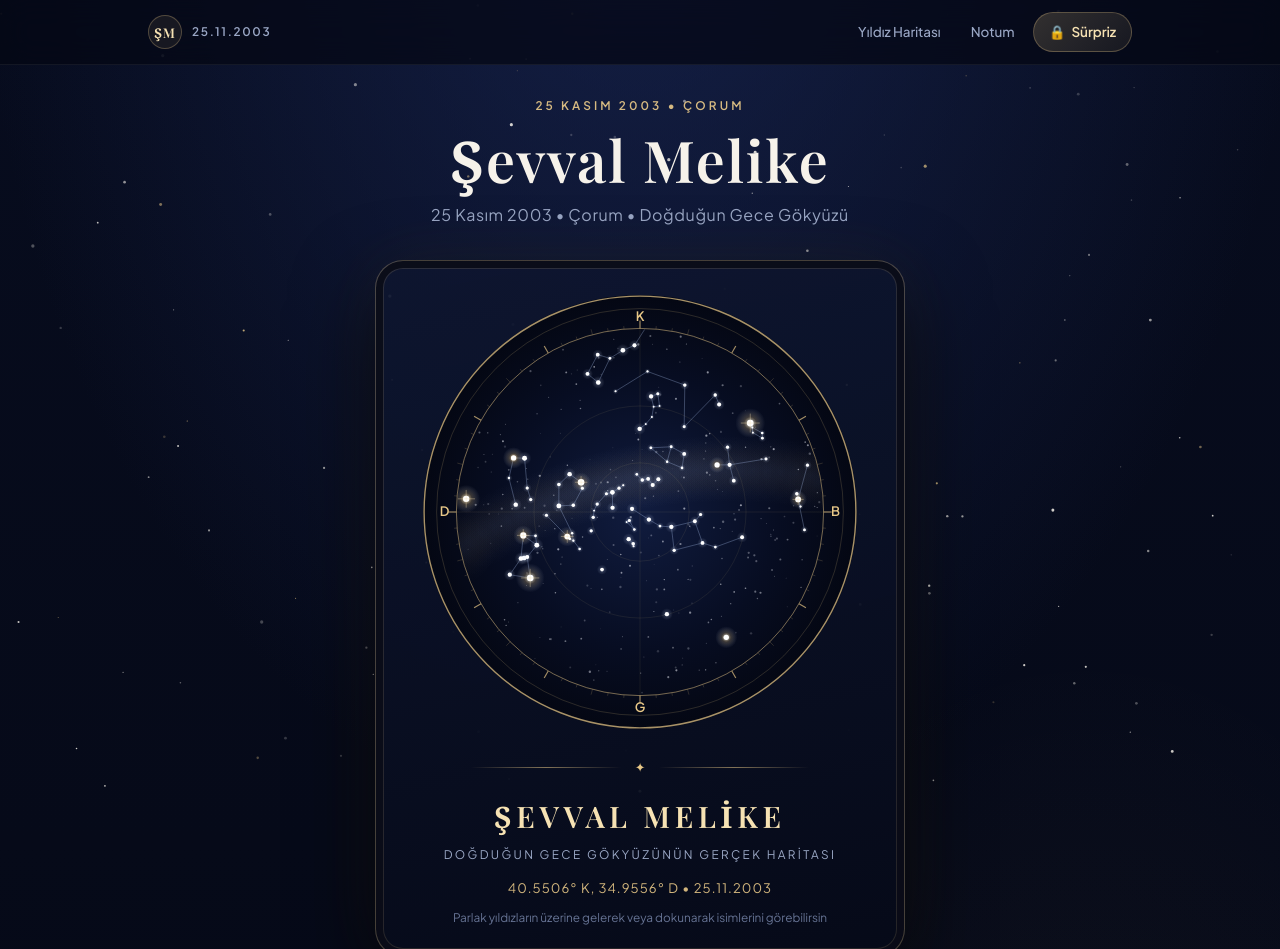
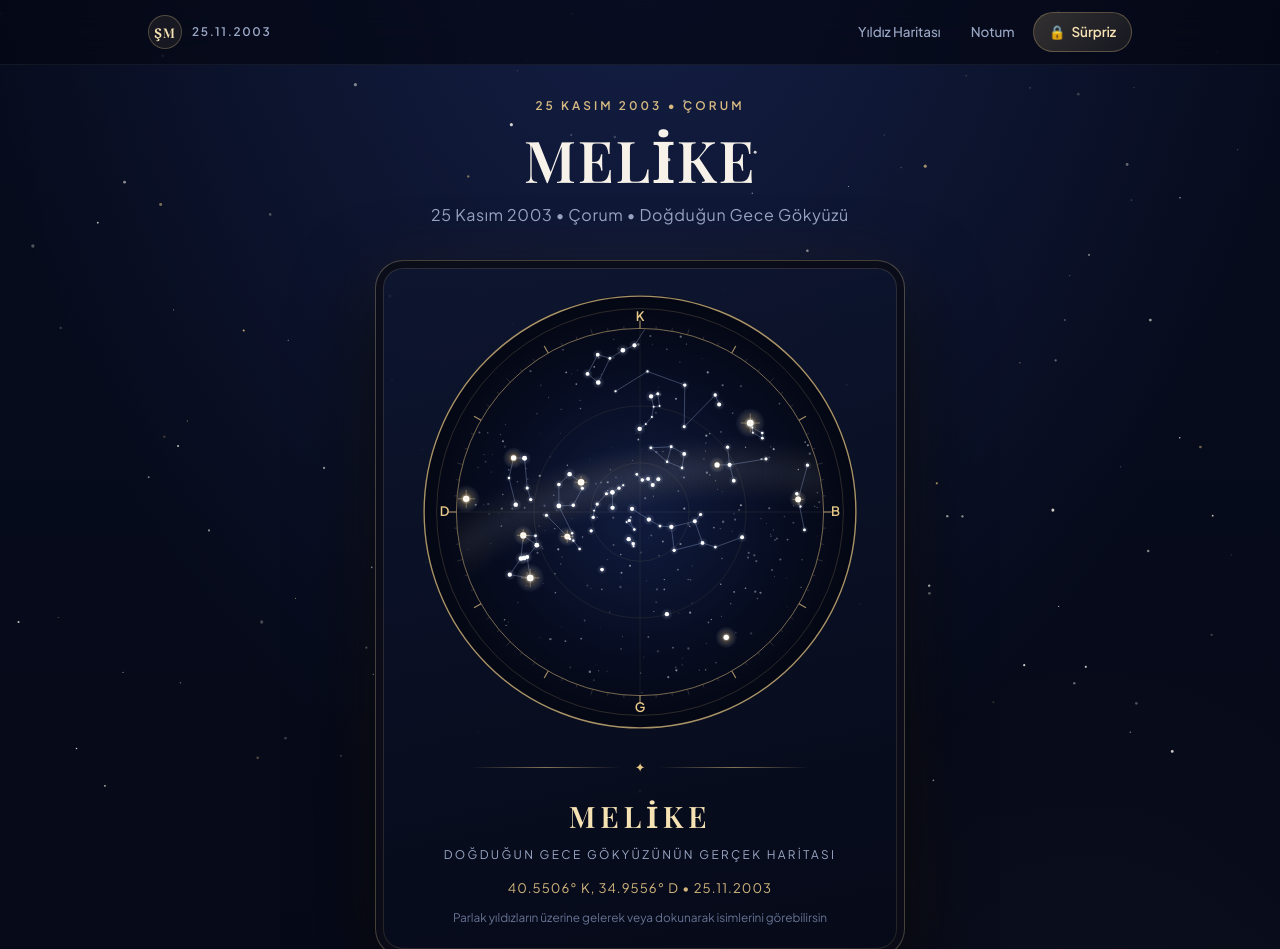
Before and after one commit to Frknakay/iyikidogdunmelike, a plain HTML site: page index.html in a window 1280 px wide. Shown: the top 949 px of the page. Drawn offline with nearby package versions, Linux system fonts and the light colour scheme; a web font is replaced by a local one.

Commit message:
index.html

```diff
--- a/index.html
+++ b/index.html
@@ -3,7 +3,7 @@
 <head>
   <meta charset="UTF-8" />
   <meta name="viewport" content="width=device-width, initial-scale=1.0, maximum-scale=1.0, user-scalable=no" />
-  <title>Şevval Melike — 25 Kasım 2003</title>
+  <title>Melike — 25 Kasım 2003</title>
 
   <!-- Zarif Tipografi: Playfair Display, Cormorant Garamond, Plus Jakarta Sans -->
   <link rel="preconnect" href="https://fonts.googleapis.com" />
@@ -1108,7 +1108,7 @@
          ====================================================================== -->
     <section class="hero-section" id="yildiz-haritasi" aria-labelledby="hero-recipient-title">
       <p class="eyebrow">25 Kasım 2003 • Çorum</p>
-      <h1 class="hero-name" id="hero-recipient-title">Şevval Melike</h1>
+      <h1 class="hero-name" id="hero-recipient-title">Melike</h1>
       <p class="hero-subtitle" id="hero-subtitle-text">25 Kasım 2003 • Çorum • Doğduğun Gece Gökyüzü</p>
 
       <article class="star-chart-card" aria-label="25 Kasım 2003 Çorum Yıldız Haritası">
@@ -1140,7 +1140,7 @@
       <article class="letter-card">
         <header class="letter-header reveal-item">
           <p class="eyebrow">Senin İçin</p>
-          <h2 class="letter-title" id="letter-heading">İyi ki Doğdun, Şevval Melike</h2>
+          <h2 class="letter-title" id="letter-heading">İyi ki Doğdun, Melike'm</h2>
           <div class="letter-divider" aria-hidden="true"></div>
         </header>
 
@@ -1347,7 +1347,7 @@
        ========================================================================== */
     const CONFIG = {
       // Sevgilinin adı
-      recipientName: "Şevval Melike",
+      recipientName: "MELİKE",
 
       // Doğum tarihi ve saati (YYYY-AA-GG ve SS:DD formatında)
       birthDate: "2003-11-25",
@@ -1363,7 +1363,7 @@
       password: "8888",
 
       // Ona armağan ettiğin yıldızın bilgileri (Capella — J2000 kesin koordinatları)
-      starGivenName: "Şevval Melike",
+      starGivenName: "Melike'm",
       starOfficialName: "Capella (α Aurigae)",
       starConstellation: "Arabacı Takımyıldızı (Auriga)",
       starRAHours: 5.278155, // 05h 16m 41.36s
```
